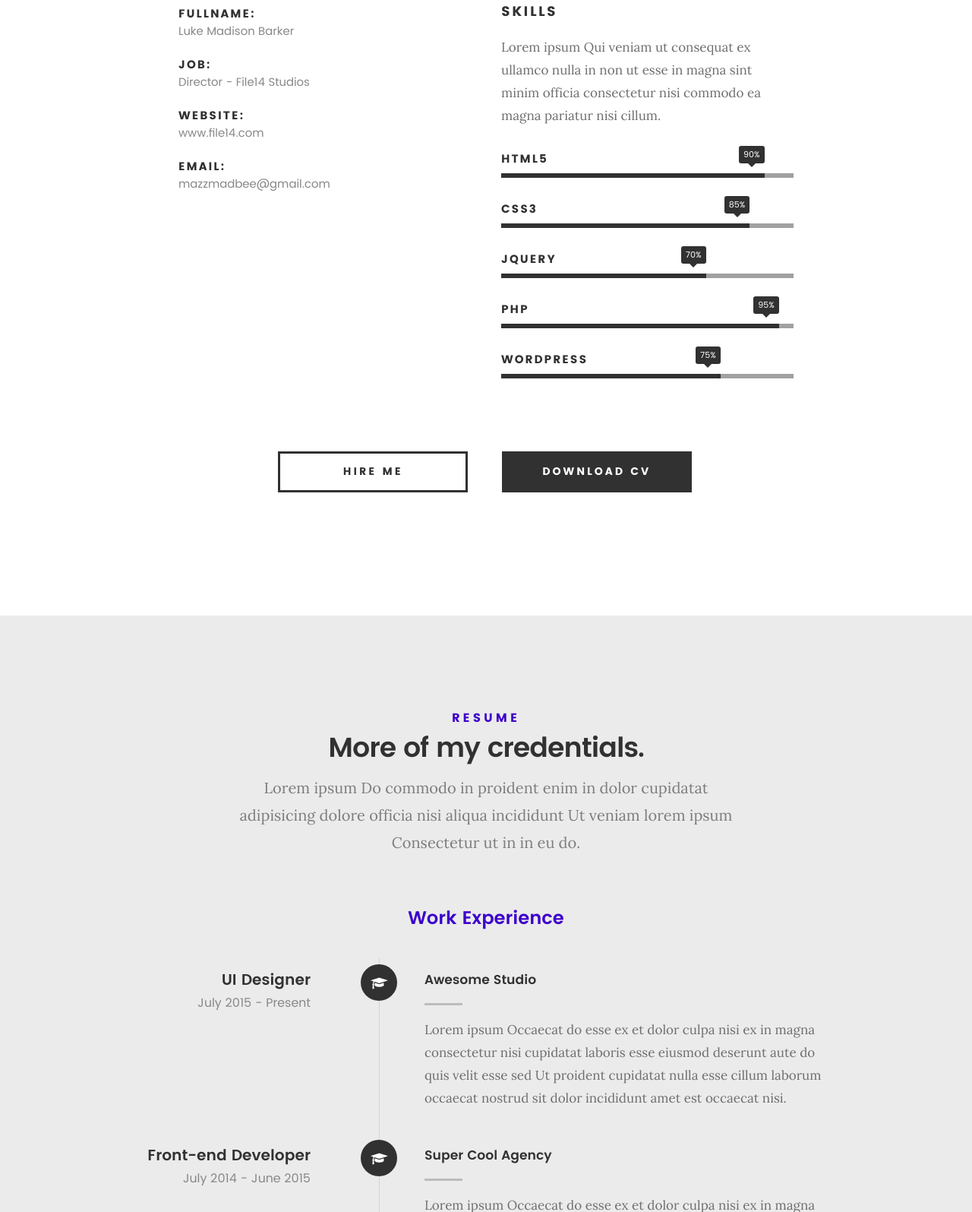
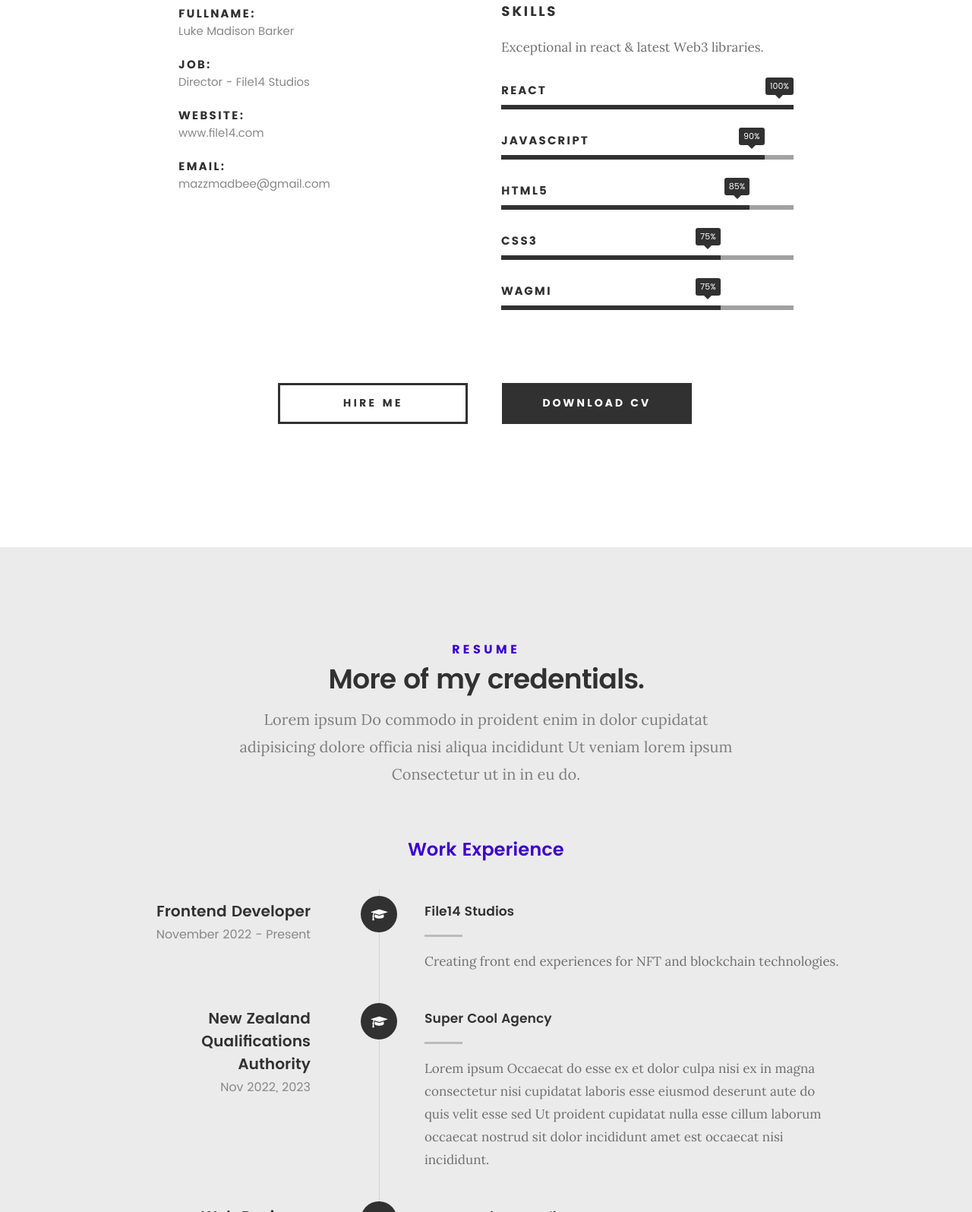
Before and after one commit to MazzomesClone/MazzomesClone, a plain HTML site: page index.html in a window 1280 px wide. Shown: the part 1205-2800 px from the top of the page at 76% size. Drawn offline with Linux system fonts and the light colour scheme; files whose address does not match are found by name.

Commit message:
Updated elements
Replace some elements with personal content, changed colours and fixed some layout issues

```diff
--- a/css/main.css
+++ b/css/main.css
@@ -1106,7 +1106,7 @@ header .logo {
 	float: left;
 	margin-left: 20px;
 	margin-right: 50px;
-	margin-top: 25px;
+	margin-top: 20px;
 	position: relative;
 }
 header .logo a {
@@ -1231,7 +1231,7 @@ header .logo a {
 /* dropdown nav */
 .main-navigation {
 	background: #000000;
-	padding: 24px 30px 42px;
+	padding: 20px 30px 20px 30px;
 	margin: 0;
 	width: 100%;
 	height: auto;
--- a/index.html
+++ b/index.html
@@ -7,7 +7,7 @@
    <!--- basic page needs
    ================================================== -->
    <meta charset="utf-8">
-	<title>Kards</title>
+	<title>Luke Barker</title>
 	<meta name="description" content="">
 	<meta name="author" content="">
 
@@ -139,29 +139,28 @@
    		<div class="col-six tab-full">
 
    			<h3>Skills</h3>
-   			<p>Lorem ipsum Qui veniam ut consequat ex ullamco nulla in non ut esse in magna sint minim officia consectetur nisi commodo ea magna pariatur nisi cillum.</p>
+   			<p>Exceptional in react & latest Web3 libraries.</p>
 
 				<ul class="skill-bars">
 				   <li>
+				   	<div class="progress percent100"><span>100%</span></div>
+				   	<strong>React</strong>
+				   </li>
+				   <li>
 				   	<div class="progress percent90"><span>90%</span></div>
+				   	<strong>Javascript</strong>
+				   </li>
+				   <li>
+				   	<div class="progress percent85"><span>85%</span></div>
 				   	<strong>HTML5</strong>
 				   </li>
 				   <li>
-				   	<div class="progress percent85"><span>85%</span></div>
+				   	<div class="progress percent75"><span>75%</span></div>
 				   	<strong>CSS3</strong>
 				   </li>
 				   <li>
-				   	<div class="progress percent70"><span>70%</span></div>
-				   	<strong>JQuery</strong>
-				   </li>
-				   <li>
-				   	<div class="progress percent95"><span>95%</span></div>
-				   	<strong>PHP</strong>
-				   </li>
-				   <li>
-
 				   	<div class="progress percent75"><span>75%</span></div>
-				   	<strong>Wordpress</strong>
+				   	<strong>Wagmi</strong>
 				   </li>
 
 				</ul> <!-- /skill-bars -->
@@ -214,13 +213,13 @@
 	   				</div>
 
 	   				<div class="timeline-header">
-	   					<h3>UI Designer</h3>
-	   					<p>July 2015 - Present</p>
+	   					<h3>Frontend Developer</h3>
+	   					<p>November 2022 - Present</p>
 	   				</div>
 
 	   				<div class="timeline-content">
-	   					<h4>Awesome Studio</h4>
-	   					<p>Lorem ipsum Occaecat do esse ex et dolor culpa nisi ex in magna consectetur nisi cupidatat laboris esse eiusmod deserunt aute do quis velit esse sed Ut proident cupidatat nulla esse cillum laborum occaecat nostrud sit dolor incididunt amet est occaecat nisi.</p>
+	   					<h4>File14 Studios</h4>
+	   					<p>Creating front end experiences for NFT and blockchain technologies.</p>
 	   				</div>
 
 	   			</div> <!-- /timeline-block -->
@@ -232,8 +231,8 @@
 	   				</div>
 
 	   				<div class="timeline-header">
-	   					<h3>Front-end Developer</h3>
-	   					<p>July 2014 - June 2015</p>
+	   					<h3>New Zealand Qualifications Authority</h3>
+	   					<p>Nov 2022, 2023</p>
 	   				</div>
 
 	   				<div class="timeline-content">
```
